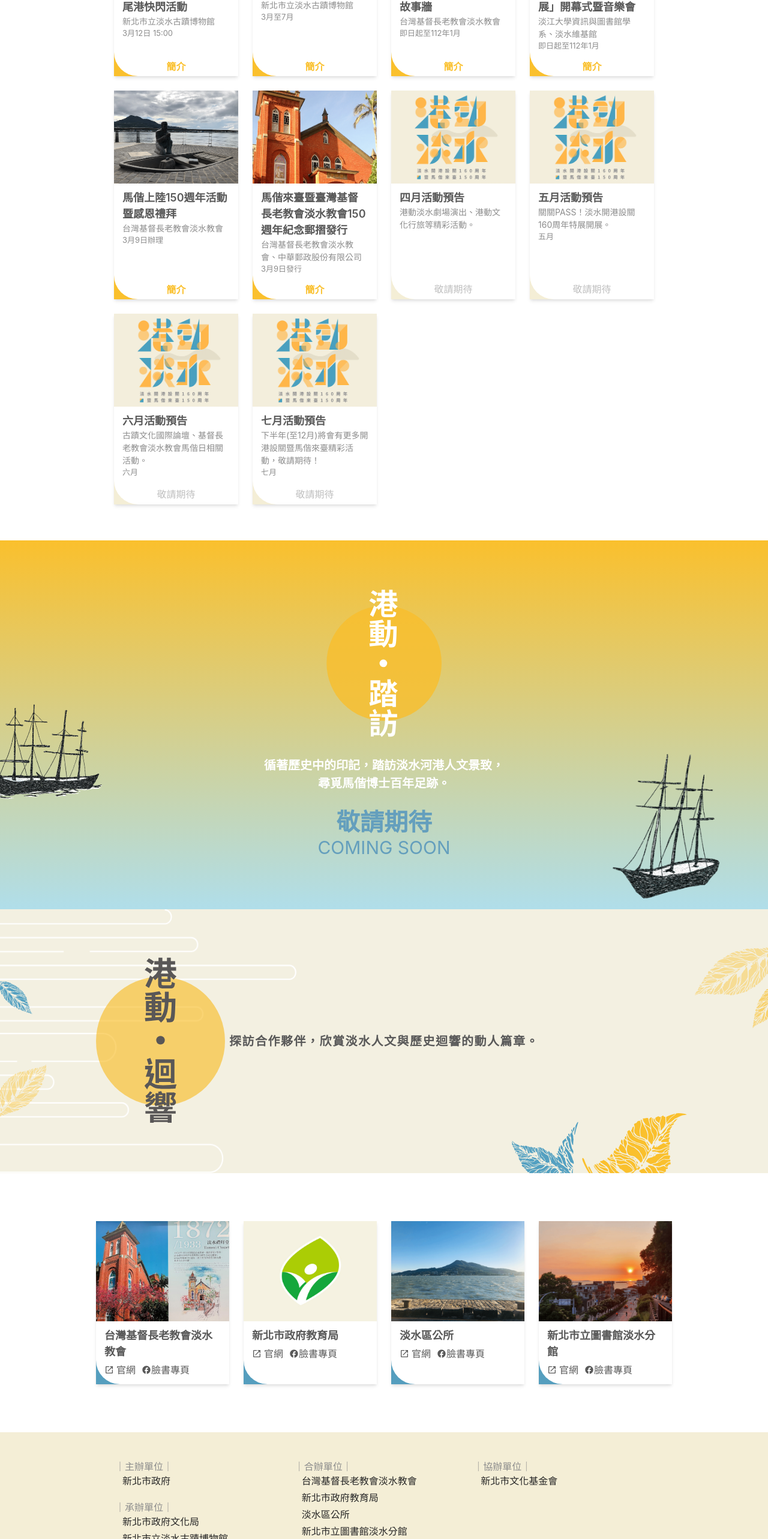
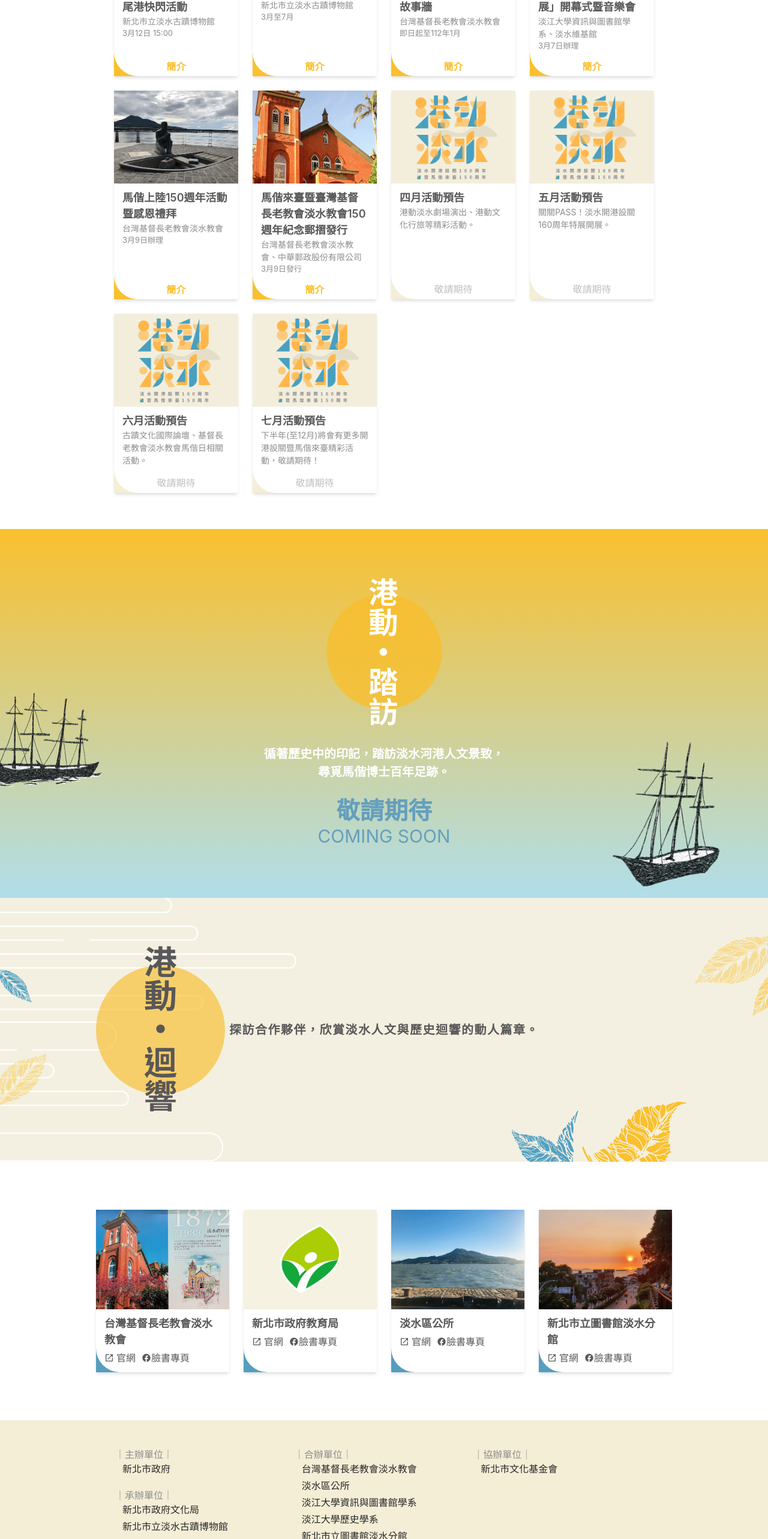
Before and after one commit to indexhui/Wharf-velous-Tamsui, a React (Create React App) app: page / in a window 1280 px wide. Shown: the part 2220-4786 px from the top of the page at 60% size. Built offline with nearby package versions, Linux system fonts and the light colour scheme.

Commit message:
update info

```diff
--- a/src/components/Opening.js
+++ b/src/components/Opening.js
@@ -1,7 +1,7 @@
 import { useState } from 'react';
 import { Flex, Image } from '@chakra-ui/react';
 import { motion } from 'framer-motion';
-import logo from '../assets/images/logo.svg';
+import logo from '../assets/images/logo_pure.svg';
 const MotionFlex = motion(Flex);
 const MotionImage = motion(Image);
 const Opening = () => {
--- a/src/components/Section01Item.js
+++ b/src/components/Section01Item.js
@@ -49,7 +49,7 @@ const activities = [
   {
     month: 3,
     name: '「淡水開港160年特展」開幕式暨音樂會',
-    time: '即日起至112年1月',
+    time: '3月7日辦理',
     organizer: '淡江大學資訊與圖書館學系、淡水維基館',
     location: '淡江大學文錙音樂廳',
     image: a7,
@@ -85,7 +85,7 @@ const activities = [
   },
   {
     month: 5,
-    time: '五月',
+    time: '',
     name: '五月活動預告',
     organizer: '關關PASS！淡水開港設關160周年特展開展。',
     location: '',
@@ -94,7 +94,7 @@ const activities = [
   },
   {
     month: 6,
-    time: '六月',
+    time: '',
     name: '六月活動預告',
     organizer: '古蹟文化國際論壇、基督長老教會淡水教會馬偕日相關活動。',
     location: '',
@@ -104,7 +104,7 @@ const activities = [
   },
   {
     month: 7,
-    time: '七月',
+    time: '',
     name: '七月活動預告',
     organizer: '下半年(至12月)將會有更多開港設關暨馬偕來臺精彩活動，敬請期待！',
     location: '',
--- a/src/layout/Footer.js
+++ b/src/layout/Footer.js
@@ -51,20 +51,20 @@ function Footer() {
                 <Link href="https://www.mackay.org.tw/" isExternal>
                   <Text>台灣基督長老教會淡水教會</Text>
                 </Link>
-                <Link href="https://www.ntpc.edu.tw/" isExternal>
-                  <Text>新北市政府教育局</Text>
-                </Link>
                 <Link href="https://www.tamsui.ntpc.gov.tw/" isExternal>
                   <Text>淡水區公所</Text>
-                </Link>
-                <Link href="https://www.library.ntpc.gov.tw/" isExternal>
-                  <Text>新北市立圖書館淡水分館</Text>
                 </Link>
                 <Link href="https://www.dils.tku.edu.tw/" isExternal>
                   <Text>淡江大學資訊與圖書館學系</Text>
                 </Link>
                 <Link href="http://www.history.tku.edu.tw/" isExternal>
-                  <Text>淡江大學歷史系</Text>
+                  <Text>淡江大學歷史學系</Text>
+                </Link>
+                <Link href="https://www.library.ntpc.gov.tw/" isExternal>
+                  <Text>新北市立圖書館淡水分館</Text>
+                </Link>
+                <Link href="https://www.ntpc.edu.tw/" isExternal>
+                  <Text>新北市政府教育局</Text>
                 </Link>
               </VStack>
             </Box>
```
